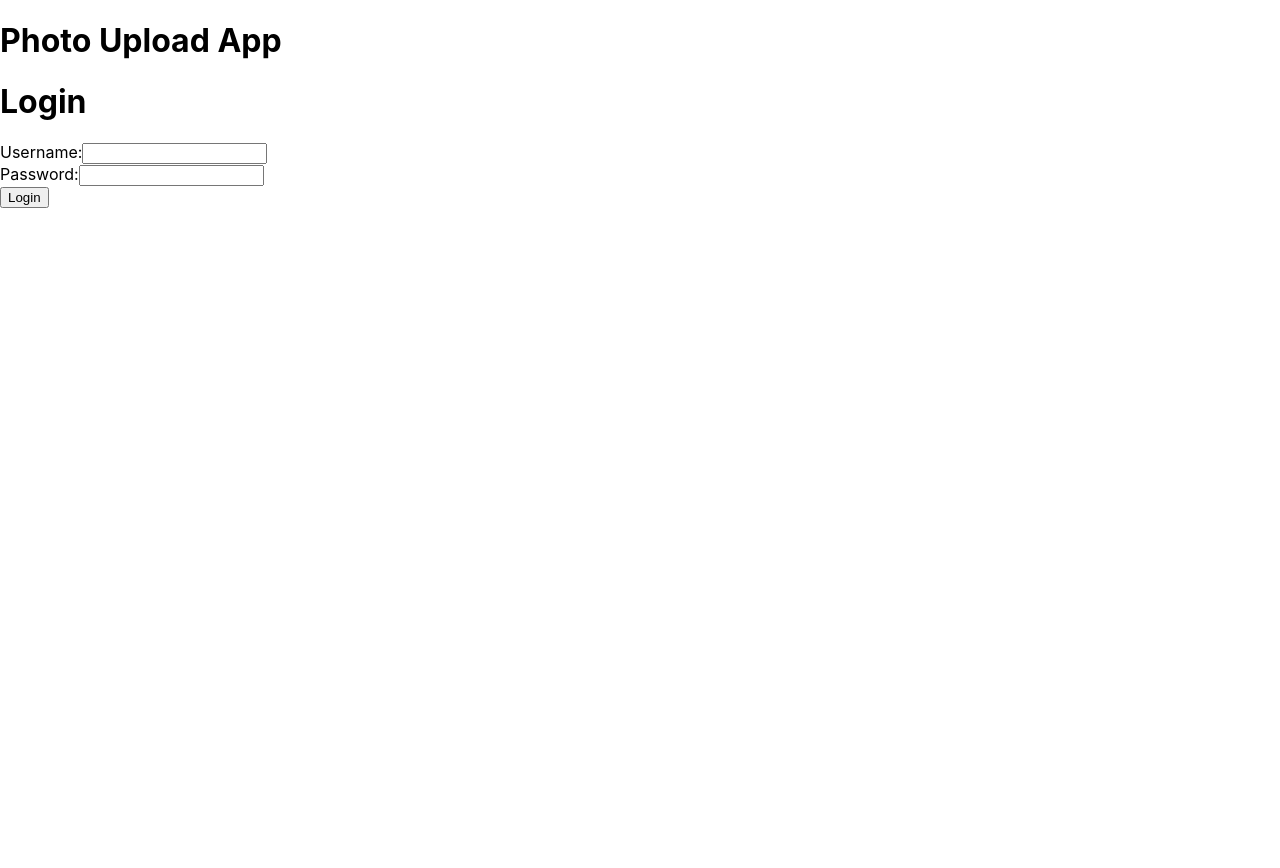
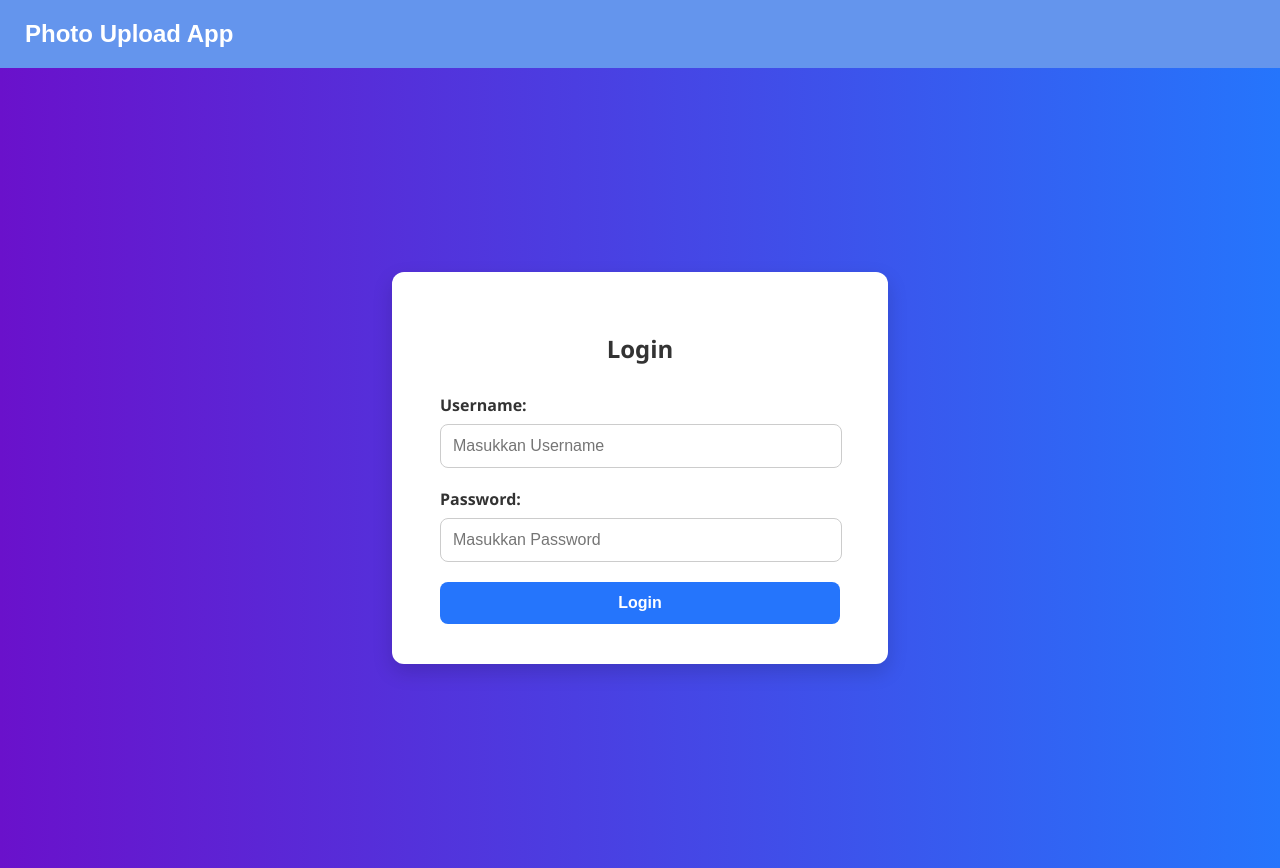
Before and after one commit to ila-vf/foto-sharing-app, a React (Create React App) app in the folder frontend/: page /login in a window 1280 px wide. Before the commit the page ends 800 px from the top, so only its background shows below. Built offline with nearby package versions, Linux system fonts and the light colour scheme.

Commit message:
update frontend login register upload

```diff
--- a/frontend/src/App.css
+++ b/frontend/src/App.css
@@ -36,3 +36,144 @@
     transform: rotate(360deg);
   }
 }
+
+/* Styling untuk halaman login */
+.login-container {
+  display: flex;
+  justify-content: center;
+  align-items: center;
+  height: 100vh;
+  background: linear-gradient(to right, #6a11cb, #2575fc);
+  font-family: 'Segoe UI', Tahoma, Geneva, Verdana, sans-serif;
+}
+
+.login-form {
+  background: #ffffff;
+  padding: 2.5rem 3rem;
+  border-radius: 12px;
+  box-shadow: 0 8px 20px rgba(0, 0, 0, 0.15);
+  width: 100%;
+  max-width: 400px;
+}
+
+.login-form h2 {
+  margin-bottom: 1.8rem;
+  text-align: center;
+  color: #333;
+}
+
+.form-group {
+  margin-bottom: 1.2rem;
+}
+
+.form-group label {
+  display: block;
+  margin-bottom: 0.5rem;
+  color: #555;
+  font-weight: 600;
+}
+
+.form-group input {
+  width: 94%;
+  padding: 0.65rem 0.75rem;
+  border: 1px solid #ccc;
+  border-radius: 8px;
+  font-size: 1rem;
+  transition: border-color 0.2s ease;
+}
+
+.form-group input:focus {
+  outline: none;
+  border-color: #2575fc;
+}
+
+.login-button {
+  width: 100%;
+  padding: 0.75rem;
+  background-color: #2575fc;
+  border: none;
+  border-radius: 8px;
+  color: white;
+  font-size: 1rem;
+  font-weight: bold;
+  cursor: pointer;
+  transition: background-color 0.3s ease;
+}
+
+.login-button:hover {
+  background-color: #1a5ed9;
+}
+
+.login-message {
+  margin-top: 1.2rem;
+  text-align: center;
+  font-weight: 500;
+  color: #e63946; /* merah untuk pesan gagal */
+}
+
+.register-container {
+  display: flex;
+  justify-content: center;
+  align-items: center;
+  min-height: 100vh;
+  background: linear-gradient(to right, #74ebd5, #9face6);
+}
+
+.register-form {
+  background-color: white;
+  padding: 2rem;
+  border-radius: 12px;
+  box-shadow: 0 4px 12px rgba(0, 0, 0, 0.1);
+  width: 100%;
+  max-width: 400px;
+}
+
+.register-form h1 {
+  text-align: center;
+  margin-bottom: 1.5rem;
+  color: #333;
+}
+
+.form-group {
+  margin-bottom: 1.25rem;
+}
+
+.form-group label {
+  display: block;
+  margin-bottom: 0.5rem;
+  font-weight: 600;
+  color: #333;
+}
+
+.form-group input,
+.form-group select {
+  width: 94%;
+  padding: 0.75rem;
+  border: 1px solid #ccc;
+  border-radius: 8px;
+  font-size: 1rem;
+}
+
+.register-button {
+  width: 100%;
+  padding: 0.75rem;
+  background-color: #2575fc;
+  border: none;
+  border-radius: 8px;
+  color: white;
+  font-size: 1rem;
+  font-weight: bold;
+  cursor: pointer;
+  transition: background-color 0.3s ease;
+}
+
+.register-button:hover {
+  background-color: #1a5ed9;
+}
+
+.register-message {
+  margin-top: 1rem;
+  text-align: center;
+  font-weight: 500;
+  color: green;
+}
--- a/frontend/src/App.js
+++ b/frontend/src/App.js
@@ -12,8 +12,13 @@ const App = () => {
 
   return (
     <Router>
-      <div>
-        <h1>Photo Upload App</h1>
+      <div style={styles.appContainer}>
+        {/* Navbar */}
+        <div style={styles.navbar}>
+          <h1 style={styles.navbarTitle}>Photo Upload App</h1>
+        </div>
+
+        {/* Routes */}
         <Routes>
           <Route path="/login" element={<Login setAuthToken={setAuthToken} />} />
           <Route path="/register" element={<Register />} />
@@ -33,4 +38,21 @@ const App = () => {
   );
 };
 
+const styles = {
+  appContainer: {
+    fontFamily: 'Arial, sans-serif',
+  },
+  navbar: {
+    backgroundColor: '#6495ED', // Biru untuk navbar
+    color: '#fff',
+    padding: '20px 25px',
+    textAlign: 'left',
+    boxShadow: '0 2px 4px rgba(0, 0, 0, 0.1)', // Efek bayangan
+  },
+  navbarTitle: {
+    fontSize: '24px',
+    margin: 0,
+  }
+};
+
 export default App;
--- a/frontend/src/components/Sidebar.jsx
+++ b/frontend/src/components/Sidebar.jsx
@@ -5,27 +5,27 @@ const Sidebar = () => {
   const navigate = useNavigate();
   const role = localStorage.getItem('role');
   console.log('Role from localStorage:', role);
-  // Logout handler
+
   const handleLogout = () => {
-    localStorage.removeItem('token');  // Hapus token dari localStorage
-    localStorage.removeItem('userId');  // Hapus userId dari localStorage
-    navigate('/login');  // Arahkan ke halaman login
+    localStorage.removeItem('token');
+    localStorage.removeItem('userId');
+    navigate('/login');
   };
 
   return (
     <div style={styles.sidebar}>
       <div style={styles.logo}>
-        <h2>PhotoApp</h2>
+        <h2 style={styles.logoText}>PhotoApp</h2>
       </div>
       <nav style={styles.nav}>
-        <Link to={`/profile/${localStorage.getItem('userId')}`} style={styles.link}>
+        <Link to={`/profile/${localStorage.getItem('userId')}`} style={styles.plainLink}>
           Profile
         </Link>
-        <Link to="/upload" style={styles.link}>
+        <Link to="/upload" style={styles.plainLink}>
           Create
         </Link>
         {role === 'admin' && (
-          <Link to="/admin-dashboard" style={styles.link}>
+          <Link to="/admin-dashboard" style={styles.buttonLink}>
             Admin Panel
           </Link>
         )}
@@ -39,40 +39,58 @@ const Sidebar = () => {
 
 const styles = {
   sidebar: {
-    width: '250px',
+    width: '200px',
     height: '100vh',
-    backgroundColor: '#fff',
-    boxShadow: '2px 0px 5px rgba(0, 0, 0, 0.1)',
-    padding: '20px',
+    backgroundColor: '#f9fafc',
+    boxShadow: '2px 0px 8px rgba(0, 0, 0, 0.1)',
+    padding: '30px 20px',
     position: 'fixed',
+    display: 'flex',
+    flexDirection: 'column',
+    justifyContent: 'flex-start',
   },
   logo: {
     textAlign: 'center',
-    marginBottom: '30px',
+    marginBottom: '40px',
+  },
+  logoText: {
+    fontSize: '24px',
+    fontWeight: '700',
+    color: '#2575fc',
+    margin: 0,
   },
   nav: {
     display: 'flex',
     flexDirection: 'column',
-    gap: '20px',
+    gap: '16px',
   },
-  link: {
+  plainLink: {
     textDecoration: 'none',
-    fontSize: '18px',
+    fontSize: '16px',
     color: '#333',
-    fontWeight: 'bold',
-    padding: '10px',
-    borderRadius: '5px',
+    fontWeight: '500',
+    transition: 'color 0.3s ease',
+  },
+  buttonLink: {
+    textDecoration: 'none',
+    fontSize: '16px',
+    color: '#fff',
+    backgroundColor: '#2575fc',
+    padding: '10px 16px',
+    borderRadius: '8px',
+    fontWeight: '500',
+    textAlign: 'center',
     transition: 'background-color 0.3s ease',
   },
   logoutButton: {
-    fontSize: '18px',
-    color: '#333',
-    fontWeight: 'bold',
-    padding: '10px',
-    borderRadius: '5px',
-    backgroundColor: 'transparent',
-    border: '1px solid #ccc',
+    fontSize: '16px',
+    color: '#fff',
+    backgroundColor: '#ff5a5f',
+    border: 'none',
+    padding: '8px 10px',
+    borderRadius: '8px',
     cursor: 'pointer',
+    fontWeight: '500',
     transition: 'background-color 0.3s ease',
   },
 };
--- a/frontend/src/pages/Login.jsx
+++ b/frontend/src/pages/Login.jsx
@@ -1,6 +1,7 @@
 import React, { useState } from 'react';
 import axios from 'axios';
 import { useNavigate } from 'react-router-dom';
+import '../App.css';
 
 const Login = ({ setAuthToken }) => {
   const [username, setUsername] = useState('');
@@ -33,30 +34,32 @@ const Login = ({ setAuthToken }) => {
 
 
   return (
-    <div>
-      <h1>Login</h1>
-      <form onSubmit={handleLogin}>
-        <div>
+    <div className="login-container">
+      <form className="login-form" onSubmit={handleLogin}>
+        <h2>Login</h2>
+        <div className="form-group">
           <label>Username:</label>
           <input
             type="text"
             value={username}
             onChange={(e) => setUsername(e.target.value)}
+            placeholder={'Masukkan Username'}
             required
           />
         </div>
-        <div>
+        <div className="form-group">
           <label>Password:</label>
           <input
             type="password"
             value={password}
             onChange={(e) => setPassword(e.target.value)}
+            placeholder={'Masukkan Password'}
             required
           />
         </div>
-        <button type="submit">Login</button>
+        <button type="submit" className="login-button">Login</button>
+        {message && <p className="login-message">{message}</p>}
       </form>
-      {message && <p>{message}</p>}
     </div>
   );
 };
--- a/frontend/src/pages/Register.jsx
+++ b/frontend/src/pages/Register.jsx
@@ -1,6 +1,7 @@
 import React, { useState,useEffect } from 'react';
 import axios from 'axios';
 import { useNavigate, useLocation  } from 'react-router-dom';
+import '../App.css';
 
 const Register = () => {
   const navigate = useNavigate();
@@ -52,19 +53,22 @@ const Register = () => {
   };
 
   return (
-    <div>
+    <div className="register-container">
+      <form className="register-form" onSubmit={handleSubmit}>
         <h1>{isUpdate ? 'Edit User' : 'Register'}</h1>
-      <form onSubmit={handleSubmit}>
-        <div>
+
+        <div className="form-group">
           <label>Username:</label>
           <input
             type="text"
             value={username}
             onChange={(e) => setUsername(e.target.value)}
               // disabled={isUpdate} // jangan diubah kalau update
+              placeholder={'Masukkan Username'}
           />
         </div>
-        <div>
+
+        <div className="form-group">
           <label>Password:</label>
           <input
             type="password"
@@ -74,8 +78,9 @@ const Register = () => {
 
           />
         </div>
-        {currentUser?.role === 'admin' || isUpdate && (
-        <div>
+
+        {(currentUser?.role === 'admin' || isUpdate) && (
+          <div className="form-group">
             <label>Role:</label>
             <select value={role} onChange={(e) => setRole(e.target.value)}>
               <option value="admin">Admin</option>
@@ -83,9 +88,12 @@ const Register = () => {
             </select>
           </div>
         )}
-        <button type="submit">{isUpdate ? 'Update' : 'Register'}</button>
+
+        <button type="submit" className="register-button">
+          {isUpdate ? 'Update' : 'Register'}
+        </button>
+        {message && <p className="register-message">{message}</p>}
       </form>
-      {message && <p>{message}</p>}
     </div>
   );
 };
--- a/frontend/src/pages/UploadPhoto.jsx
+++ b/frontend/src/pages/UploadPhoto.jsx
@@ -11,7 +11,7 @@ const UploadPhoto = () => {
 
   // Menangani perubahan pada input file
   const handleFileChange = (e) => {
-    setFile(e.target.files[0]); // menyimpan file yang dipilih ke state
+    setFile(e.target.files[0]);
   };
 
   // Fungsi untuk mengunggah file ke server
@@ -22,16 +22,14 @@ const UploadPhoto = () => {
     }
 
     const formData = new FormData();
-    formData.append('image', file); // menambahkan file ke FormData
-
-    // Mengambil token yang disimpan saat login
+    formData.append('image', file);
     const token = localStorage.getItem('token');
 
     try {
       const response = await axios.post('http://localhost:5000/upload', formData, {
         headers: {
           'Content-Type': 'multipart/form-data',
-          'Authorization': `Bearer ${token}` // Mengirim token di header
+          'Authorization': `Bearer ${token}`
         }
       });
 
@@ -51,10 +49,13 @@ const UploadPhoto = () => {
     <div style={styles.container}>
       <Sidebar />
       <div style={styles.profileContent}>
-      <h1>Upload Photo</h1>
-      <input type="file" onChange={handleFileChange} />
-      <button onClick={handleUpload}>Upload</button>
-      {message && <p>{message}</p>}
+        <h1 style={styles.title}>Upload Photo</h1>
+
+        <input type="file" onChange={handleFileChange} style={styles.input} />
+
+        <button onClick={handleUpload} style={styles.button}>Upload</button>
+
+        {message && <p style={styles.message}>{message}</p>}
       </div>
     </div>
   );
@@ -65,20 +66,28 @@ const styles = {
     display: 'flex',
   },
   profileContent: {
-    marginLeft: '250px',
-    padding: '20px',
+    marginLeft: '200px', // Pastikan ini sesuai lebar sidebar
+    padding: '40px',
+    paddingLeft: '80px',
     flex: 1,
+    backgroundColor: '#f9f9f9',
+    minHeight: '100vh',
+  },
+  heading: {
+    marginBottom: '20px',
   },
   input: {
-    marginBottom: '20px',
+    marginBottom: '15px',
+    display: 'block',
   },
   button: {
-    padding: '10px 20px',
+    padding: '8px 16px',
     backgroundColor: '#0095F6',
     color: '#fff',
     border: 'none',
     cursor: 'pointer',
     borderRadius: '5px',
+    marginBottom: '15px', // Jarak dengan message
   },
   message: {
     marginTop: '20px',
@@ -87,4 +96,5 @@ const styles = {
   },
 };
 
+
 export default UploadPhoto;
```
Also changed, not shown: 2 other files (tests, documents, lock files or other folders). Lines whose indentation alone changed are shown as unchanged.
